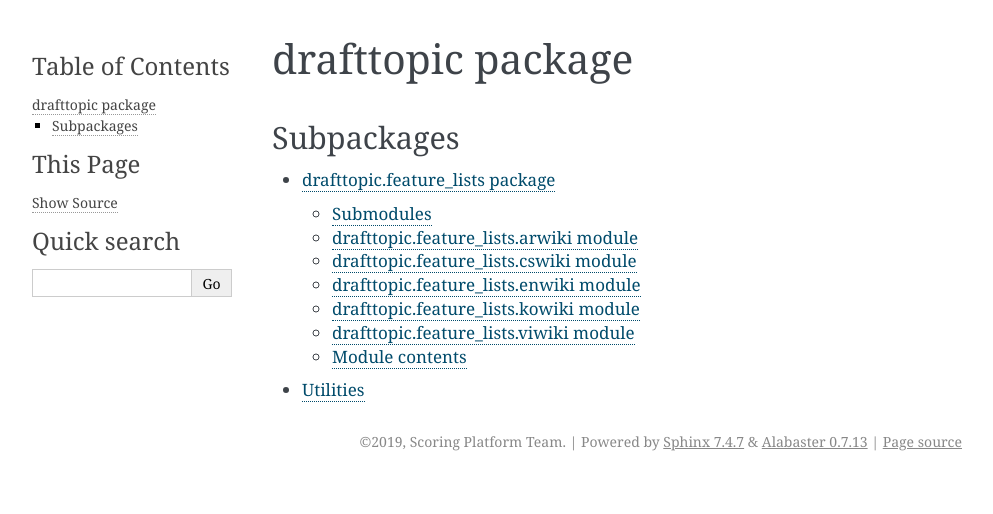
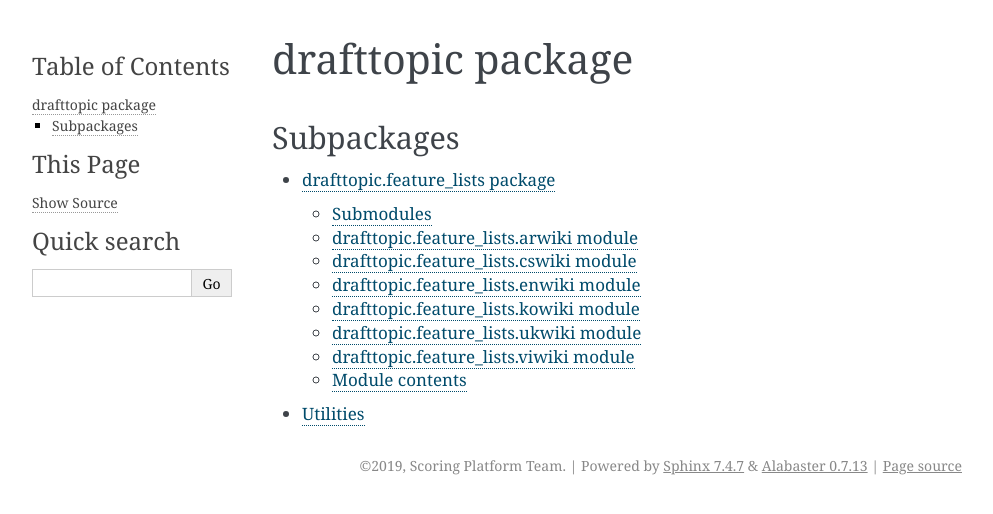
Before and after one commit to wikimedia/drafttopic, a Sphinx documentation site: the page built from docs/reference/drafttopic.rst, in a window 1280 px wide. Shown: the top 514 px of the page, without its empty margins (148-1141 px from the left). Built offline with Sphinx 7.4.7, drawn with Linux system fonts in a browser that asks for light colours; the version number could not be read and is left out.

Commit message:
Added ukwiki

```diff
--- a/docs/reference/drafttopic.feature_lists.rst
+++ b/docs/reference/drafttopic.feature_lists.rst
@@ -36,6 +36,14 @@ drafttopic.feature\_lists.kowiki module
    :undoc-members:
    :show-inheritance:
 
+drafttopic.feature\_lists.ukwiki module
+---------------------------------------
+
+.. automodule:: drafttopic.feature_lists.ukwiki
+   :members:
+   :undoc-members:
+   :show-inheritance:
+
 drafttopic.feature\_lists.viwiki module
 ---------------------------------------
 
```
